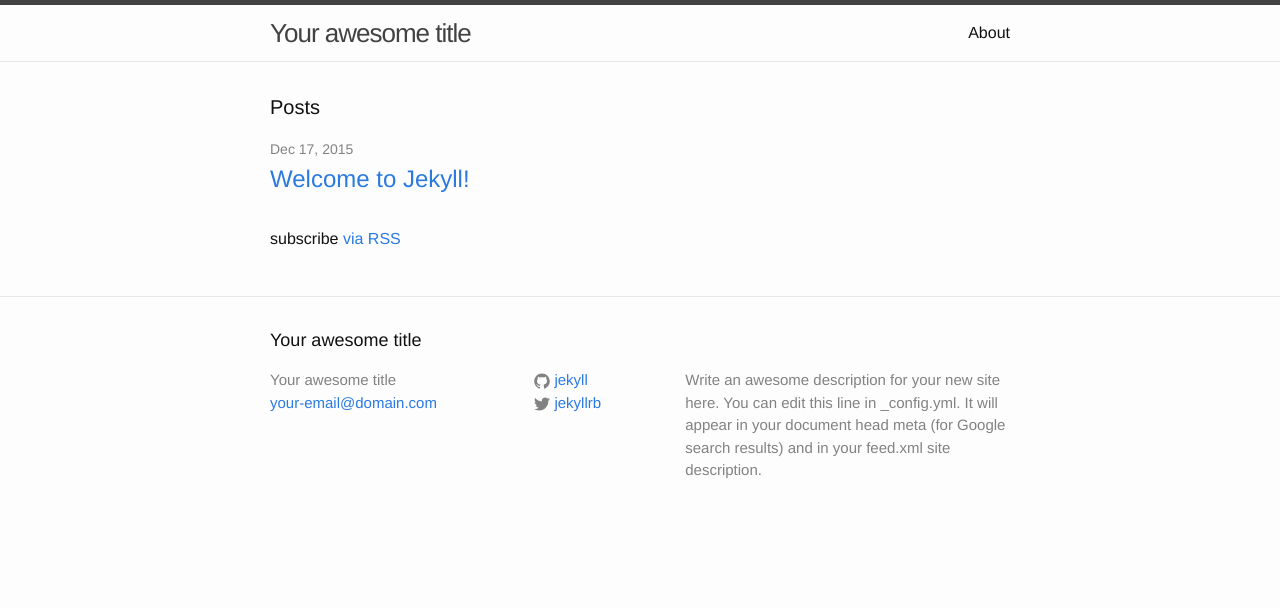
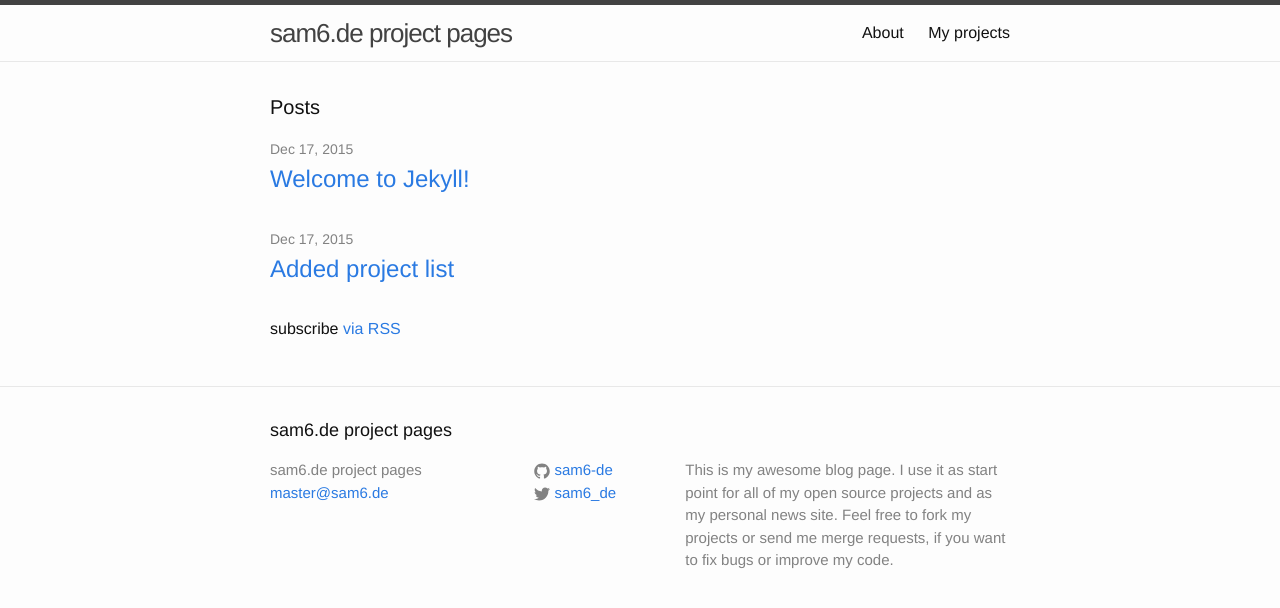
Before and after one commit to sam6-de/sam6-de.github.io, a Jekyll site: the page built from index.html, in a window 1280 px wide. Shown: the top 608 px of the page. Built offline with Jekyll 4.4.1, drawn with Linux system fonts in a browser that asks for light colours.

Commit message:
added first content

```diff
--- a/_config.yml
+++ b/_config.yml
@@ -1,14 +1,15 @@
 # Site settings
-title: Your awesome title
-email: your-email@domain.com
+title: sam6.de project pages
+email: master@sam6.de
 description: > # this means to ignore newlines until "baseurl:"
-  Write an awesome description for your new site here. You can edit this
-  line in _config.yml. It will appear in your document head meta (for
-  Google search results) and in your feed.xml site description.
+  This is my awesome blog page. I use it as start point for all of my
+   open source projects and as my personal news site.
+   Feel free to fork my projects or send me merge requests, if you want to fix
+   bugs or improve my code.
 baseurl: "" # the subpath of your site, e.g. /blog/
-url: "http://yourdomain.com" # the base hostname & protocol for your site
-twitter_username: jekyllrb
-github_username:  jekyll
+url: "https://www.sam6.de" # the base hostname & protocol for your site
+twitter_username: sam6_de
+github_username:  sam6-de
 
 # Build settings
 markdown: kramdown
--- /dev/null
+++ b/_posts/2015-12-17-Added-project-list.markdown
@@ -0,0 +1,8 @@
+---
+layout: post
+title:  "Added project list"
+date:   2015-12-17 20:57:12
+categories: projects
+---
+
+As first step on my new page I added a project list as static html.
```
Also changed, not shown: projects.md (added, +9 -0 lines), 1 other file.
